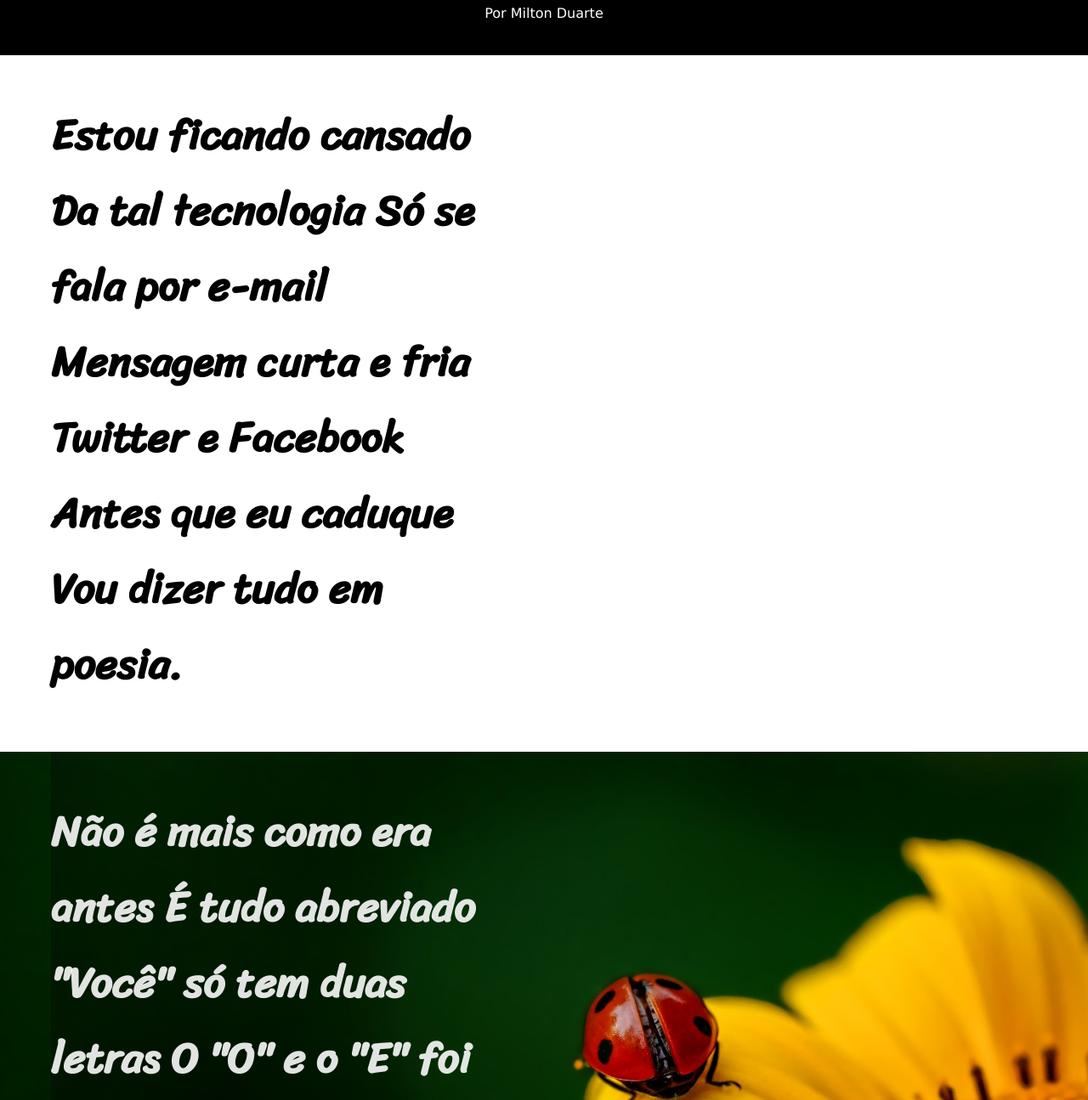
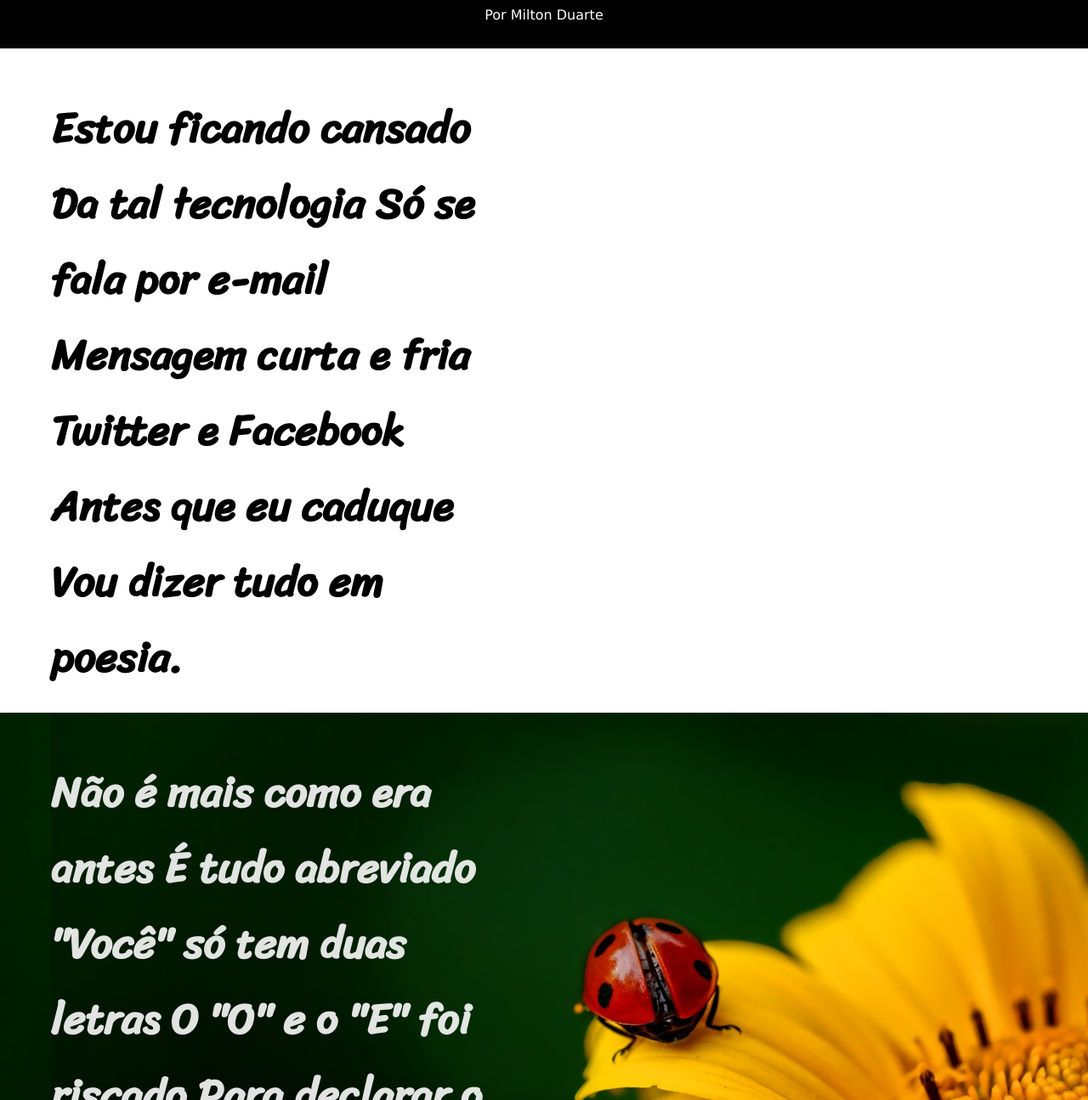
Before and after one commit to HBraSil/html-css, a plain HTML site: page desafios/d11/sitecordel.html in a window 1280 px wide. Shown: the part 145-1440 px from the top of the page at 85% size. Drawn offline with Linux system fonts and the light colour scheme.

Commit message:
atualizações

```diff
--- a/desafios/d11/sitecordel.html
+++ b/desafios/d11/sitecordel.html
@@ -18,6 +18,7 @@
     </header>
     <main>
         <article>
+            <section>
                 <p class="p1">
                     Estou ficando cansado
                     Da tal tecnologia
@@ -27,6 +28,7 @@
                     Antes que eu caduque
                     Vou dizer tudo em poesia.
                 </p>
+            </section>
 
             <div class="imagem1">
                 <p class="p2">
--- a/desafios/d11/stylecordel.css
+++ b/desafios/d11/stylecordel.css
@@ -36,21 +36,19 @@ header {
 h1 {
     font-family: var(--fonte-h1);
     padding-bottom: 10px;
-    font-size: 100px;
+    font-size: 8vw;
     font-variant: small-caps;
 }
 
 header > p {
     font-family: var(--fonte-nome);
-    padding-bottom: 10px;
 }
 
 p.p1 {
     font-family: var(--fonte-padrao);
     font-weight: bold;
-    height: 750px;
     font-size: 50px;
-    width: 500px;
+    width: 40vw;
     margin: 50px auto 20px 60px;
 }
 
@@ -60,19 +58,22 @@ p.p1 {
     background-position:  center bottom;
     background-size: cover;
     background-attachment: fixed;
+    background-size: cover;
+    height: 100vh;
 }
 
 .p2 {
-    background-image: linear-gradient(to right, rgba(0, 0, 0, 0.297), #052f0509);
+    background-image: linear-gradient(to right, rgba(0, 0, 0, 0.212), #052f0509);
     color: rgba(255, 255, 255, 0.882);
     font-family: var(--fonte-padrao);
     font-weight: bold;
-    height: 750px;
     font-size: 50px;
-    width: 500px;
+    height: 50vh;
+    width: 40vw;
     margin-left: 60px;
     padding-top: 50px;
     padding-bottom: 20px;
+
 }
 
 .p3 {
```
Lines whose indentation alone changed are shown as unchanged.
